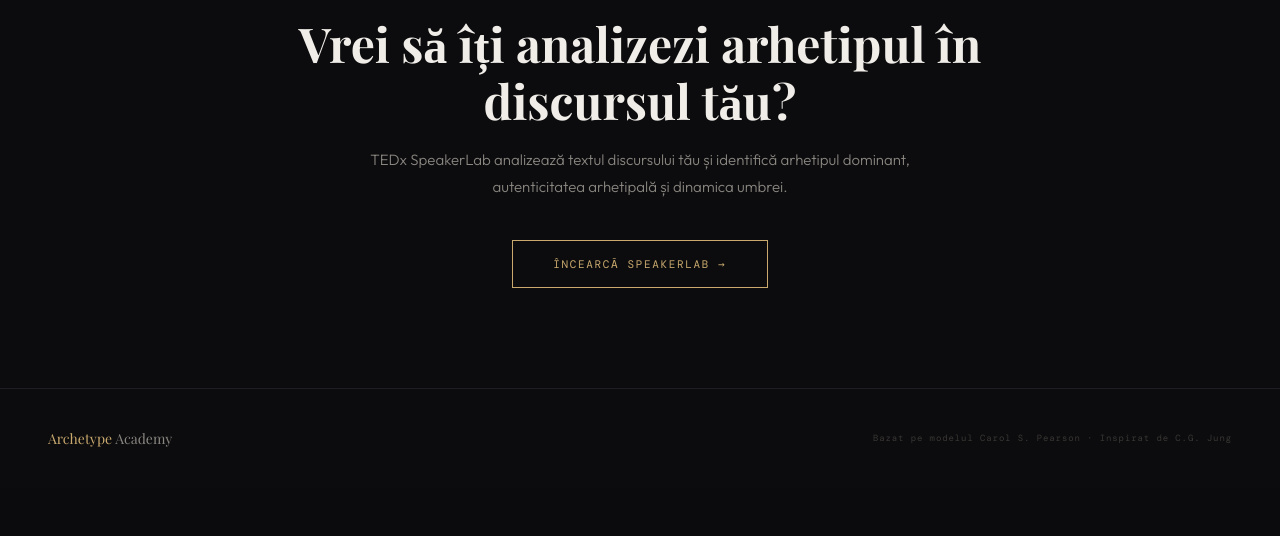
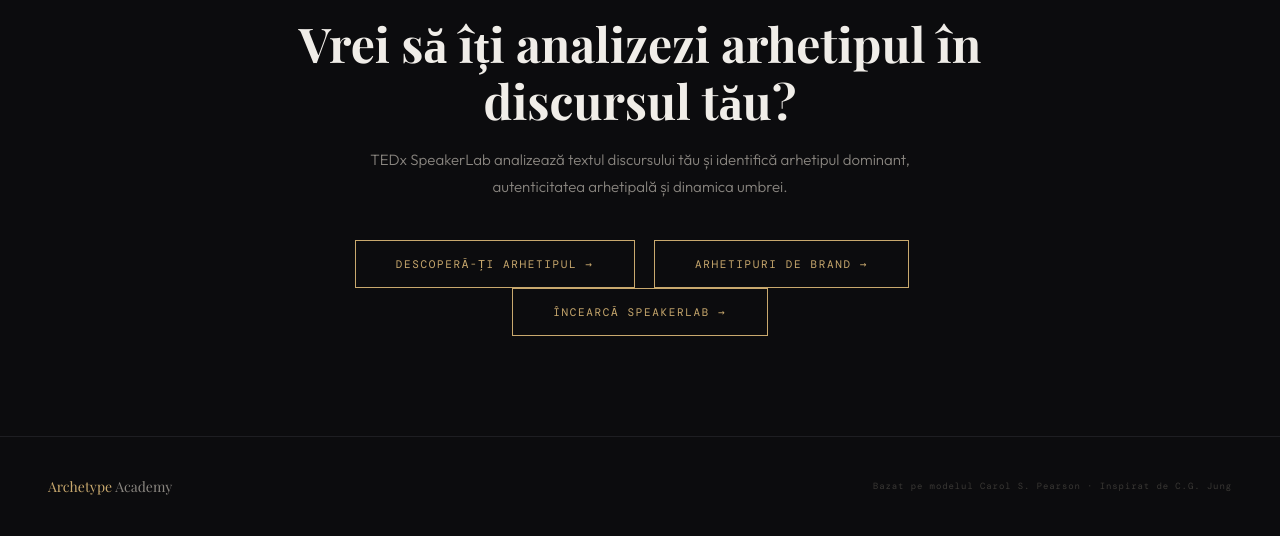
Before and after one commit to bloggustos-stack/archetype-academy, a Flask app: template templates/index.html in a window 1280 px wide. Shown: the part 3376-3912 px from the top of the page. Before the commit the page ends 3823 px from the top, so only its background shows below. Run offline with Flask 3, Linux system fonts and the light colour scheme; the template is opened without the code that fills it, so the values that code supplies are empty; some web fonts are replaced.

Commit message:
Update index.html

```diff
--- a/templates/index.html
+++ b/templates/index.html
@@ -381,8 +381,12 @@ footer { padding:40px 48px; border-top:1px solid var(--border); display:flex; al
   <h2 class="en">Want to analyze your archetype in your speech?</h2>
   <p class="ro">TEDx SpeakerLab analizează textul discursului tău și identifică arhetipul dominant, autenticitatea arhetipală și dinamica umbrei.</p>
   <p class="en">TEDx SpeakerLab analyzes your speech text and identifies the dominant archetype, archetypal authenticity and shadow dynamics.</p>
-  <a href="https://tedx-speakerlab2.onrender.com/psych" target="_blank" class="cta-link ro">Încearcă SpeakerLab →</a>
-  <a href="https://tedx-speakerlab2.onrender.com/psych" target="_blank" class="cta-link en">Try SpeakerLab →</a>
+ <a href="/chestionar" class="cta-link ro" style="margin-right:16px">Descoperă-ți arhetipul →</a>
+<a href="/chestionar" class="cta-link en" style="margin-right:16px">Discover your archetype →</a>
+<a href="/branduri" class="cta-link ro" style="margin-right:16px">Arhetipuri de brand →</a>
+<a href="/branduri" class="cta-link en" style="margin-right:16px">Brand archetypes →</a>
+<a href="https://tedx-speakerlab2.onrender.com/psych" target="_blank" class="cta-link ro">Încearcă SpeakerLab →</a>
+<a href="https://tedx-speakerlab2.onrender.com/psych" target="_blank" class="cta-link en">Try SpeakerLab →</a>
 </section>
 
 <footer>
```
